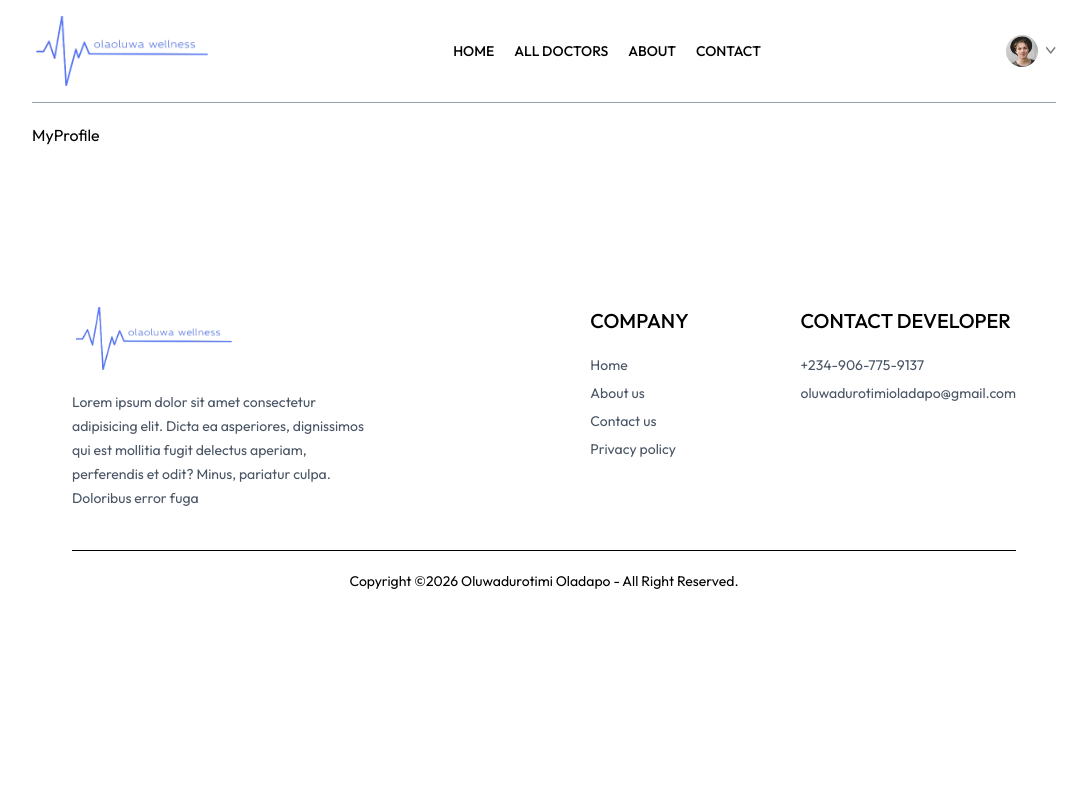
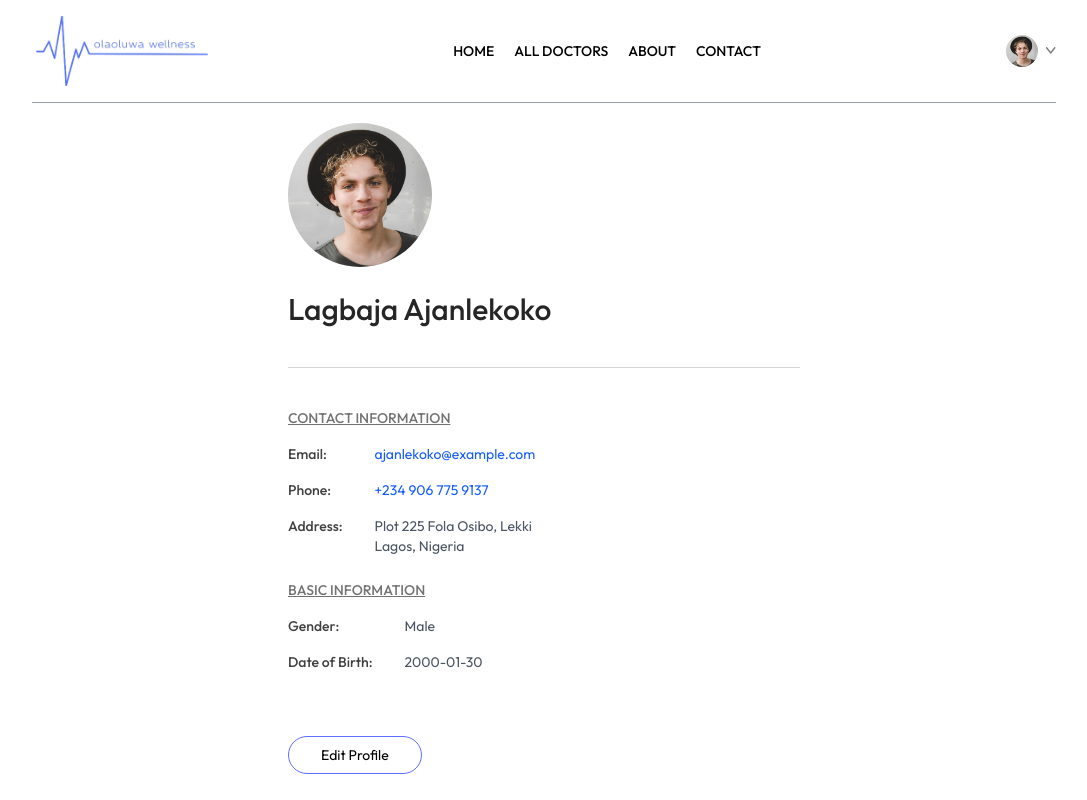
Before and after one commit to Olaoluwa19/olaoluwa-health, a React (Vite) app in the folder frontend/: page /my-profile in a window 1280 px wide. Shown: the top 800 px of the page, without its empty margins (96-1183 px from the left). Built offline with nearby package versions, Linux system fonts and the light colour scheme.

Commit message:
feat: completed and added functionality to the my profile page

```diff
--- a/frontend/src/pages/MyProfile.jsx
+++ b/frontend/src/pages/MyProfile.jsx
@@ -1,7 +1,200 @@
-import React from "react";
+import { assets } from "@/assets/assets_frontend/assets";
+import { useState } from "react";
 
 const MyProfile = () => {
-  return <div>MyProfile</div>;
+  const [userData, setUserData] = useState({
+    name: "Lagbaja Ajanlekoko",
+    image: assets.profile_pic,
+    email: "ajanlekoko@example.com",
+    phone: "+234 906 775 9137",
+    address: {
+      line1: "Plot 225 Fola Osibo, Lekki",
+      line2: "Lagos, Nigeria",
+    },
+    gender: "Male",
+    dob: "2000-01-30",
+  });
+
+  const [isEdit, setIsEdit] = useState(false);
+
+  return (
+    <main className="max-w-lg mx-auto flex flex-col gap-6 text-sm">
+      <h1 className="sr-only">My Profile</h1>
+
+      <img
+        className="w-36 rounded-full object-cover"
+        src={userData.image}
+        alt="" // decorative
+        aria-hidden="true"
+      />
+
+      {isEdit ? (
+        <input
+          className="text-3xl font-medium bg-gray-50 border border-gray-300 rounded px-3 py-1.5 max-w-md focus:outline-none focus:ring-2 focus:ring-primary"
+          type="text"
+          value={userData.name}
+          onChange={(e) =>
+            setUserData((prev) => ({ ...prev, name: e.target.value }))
+          }
+          autoFocus // focus here when editing starts
+          aria-label="Your full name"
+        />
+      ) : (
+        <h2 className="text-3xl font-medium text-neutral-800">
+          {userData.name}
+        </h2>
+      )}
+
+      <hr className="border-t border-zinc-300 my-4" aria-hidden="true" />
+
+      {/* Contact Information */}
+      <section aria-labelledby="contact-heading">
+        <h3
+          id="contact-heading"
+          className="text-neutral-500 font-medium underline mb-4"
+        >
+          CONTACT INFORMATION
+        </h3>
+
+        <dl className="grid grid-cols-[auto_1fr] gap-x-8 gap-y-4 text-neutral-700">
+          <dt className="font-medium">Email:</dt>
+          <dd className="text-blue-600">{userData.email}</dd>
+
+          <dt className="font-medium">Phone:</dt>
+          <dd>
+            {isEdit ? (
+              <input
+                className="bg-gray-50 border border-gray-300 rounded px-3 py-1.5 w-full max-w-xs"
+                type="tel"
+                value={userData.phone}
+                onChange={(e) =>
+                  setUserData((p) => ({ ...p, phone: e.target.value }))
+                }
+              />
+            ) : (
+              <span className="text-blue-600">{userData.phone}</span>
+            )}
+          </dd>
+
+          <dt className="font-medium">Address:</dt>
+          <dd className="text-gray-600">
+            {isEdit ? (
+              <div className="space-y-2">
+                <input
+                  className="bg-gray-50 border border-gray-300 rounded px-3 py-1.5 w-full"
+                  type="text"
+                  value={userData.address.line1}
+                  onChange={(e) =>
+                    setUserData((p) => ({
+                      ...p,
+                      address: { ...p.address, line1: e.target.value },
+                    }))
+                  }
+                />
+                <input
+                  className="bg-gray-50 border border-gray-300 rounded px-3 py-1.5 w-full"
+                  type="text"
+                  value={userData.address.line2}
+                  onChange={(e) =>
+                    setUserData((p) => ({
+                      ...p,
+                      address: { ...p.address, line2: e.target.value },
+                    }))
+                  }
+                />
+              </div>
+            ) : (
+              <>
+                {userData.address.line1}
+                <br />
+                {userData.address.line2}
+              </>
+            )}
+          </dd>
+        </dl>
+      </section>
+
+      {/* Basic Information */}
+      <section aria-labelledby="basic-heading">
+        <h3
+          id="basic-heading"
+          className="text-neutral-500 font-medium underline mb-4"
+        >
+          BASIC INFORMATION
+        </h3>
+
+        <dl className="grid grid-cols-[auto_1fr] gap-x-8 gap-y-4 text-neutral-700">
+          <dt className="font-medium">Gender:</dt>
+          <dd>
+            {isEdit ? (
+              <select
+                className="bg-gray-50 border border-gray-300 rounded px-3 py-1.5"
+                value={userData.gender}
+                onChange={(e) =>
+                  setUserData((p) => ({ ...p, gender: e.target.value }))
+                }
+              >
+                <option value="Male">Male</option>
+                <option value="Female">Female</option>
+                <option value="Other">Other</option>
+              </select>
+            ) : (
+              <span className="text-gray-600">{userData.gender}</span>
+            )}
+          </dd>
+
+          <dt className="font-medium">Date of Birth:</dt>
+          <dd>
+            {isEdit ? (
+              <input
+                className="bg-gray-50 border border-gray-300 rounded px-3 py-1.5"
+                type="date"
+                value={userData.dob}
+                onChange={(e) =>
+                  setUserData((p) => ({ ...p, dob: e.target.value }))
+                }
+              />
+            ) : (
+              <span className="text-gray-600">{userData.dob}</span>
+            )}
+          </dd>
+        </dl>
+      </section>
+
+      <div className="mt-10 flex gap-4">
+        {isEdit ? (
+          <>
+            <button
+              type="button"
+              className="border border-primary px-8 py-2 rounded-full hover:bg-primary hover:text-white transition-colors"
+              onClick={() => setIsEdit(false)}
+            >
+              Save Information
+            </button>
+            <button
+              type="button"
+              className="border border-gray-400 px-8 py-2 rounded-full hover:bg-gray-100 transition-colors"
+              onClick={() => setIsEdit(false)}
+            >
+              Cancel
+            </button>
+          </>
+        ) : (
+          <button
+            type="button"
+            className="border border-primary px-8 py-2 rounded-full hover:bg-primary hover:text-white transition-colors"
+            onClick={() => {
+              setIsEdit(true);
+              // Focus first input after small delay
+              setTimeout(() => document.querySelector("input")?.focus(), 50);
+            }}
+          >
+            Edit Profile
+          </button>
+        )}
+      </div>
+    </main>
+  );
 };
 
 export default MyProfile;
```
